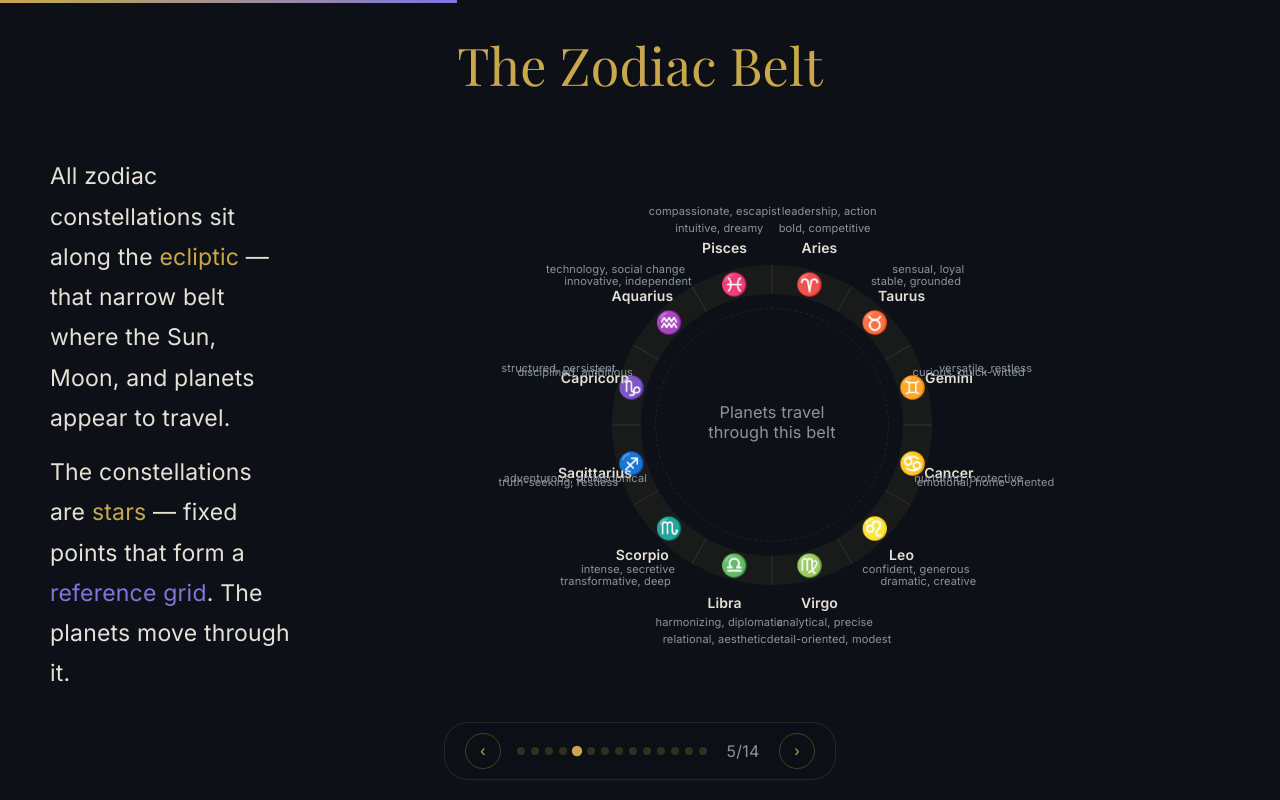
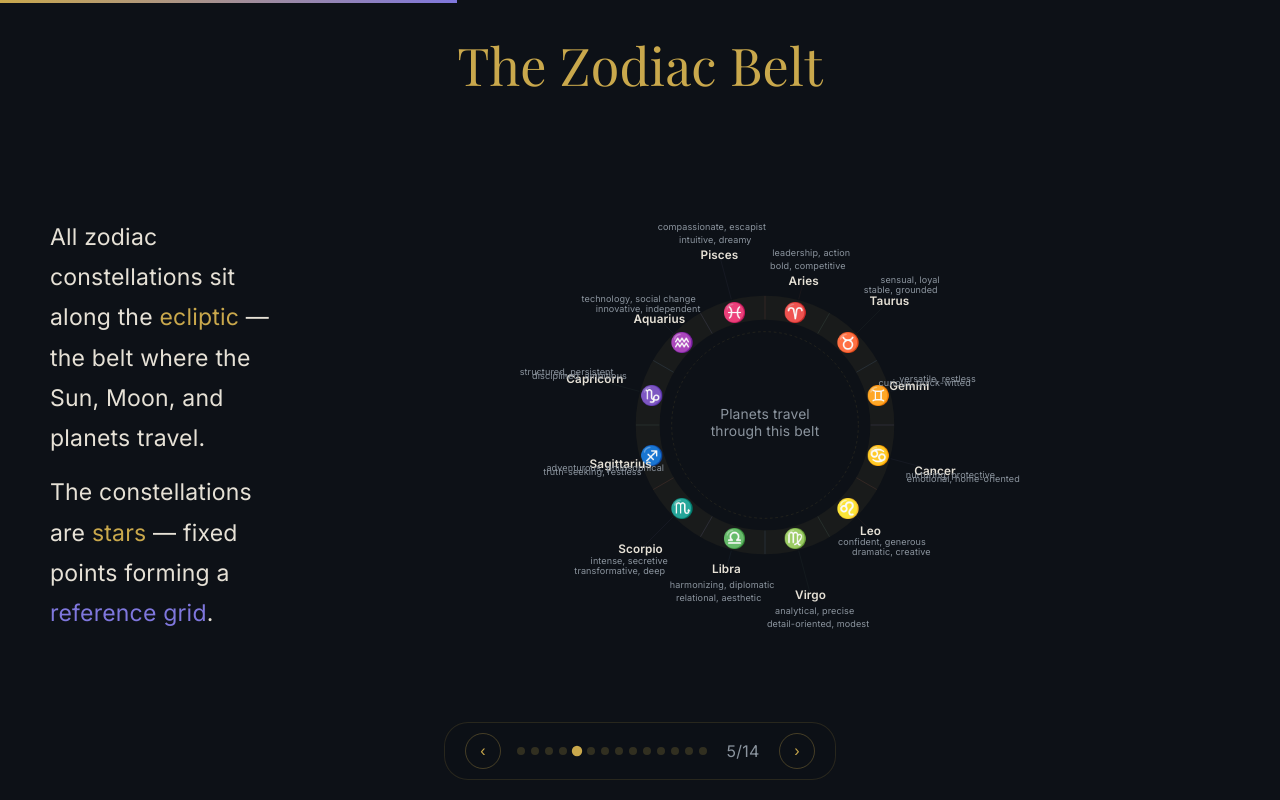
Before and after one commit to NLie2/whyastrologyisforrreal, a React (Vite) app: page / in a window 1280 px wide. Both pictures are taken after a click on the button 577 px from the left and 751 px from the top of the page. Built offline with nearby package versions, Linux system fonts and the light colour scheme; a web font is replaced by a local one.

Commit message:
Stagger zodiac labels to prevent overlap

```diff
--- a/src/slides/SlideEcliptic.jsx
+++ b/src/slides/SlideEcliptic.jsx
@@ -1,5 +1,5 @@
 export default function SlideEcliptic() {
-  const cx = 550, cy = 550, r = 250
+  const cx = 600, cy = 600, r = 220
   const signs = ['\u2648','\u2649','\u264A','\u264B','\u264C','\u264D','\u264E','\u264F','\u2650','\u2651','\u2652','\u2653']
   const names = ['Aries','Taurus','Gemini','Cancer','Leo','Virgo','Libra','Scorpio','Sagittarius','Capricorn','Aquarius','Pisces']
   const kw1 = ['bold, competitive','stable, grounded','curious, quick-witted','nurturing, protective','confident, generous','analytical, precise','harmonizing, diplomatic','intense, secretive','adventurous, philosophical','disciplined, ambitious','innovative, independent','intuitive, dreamy']
@@ -7,50 +7,61 @@ export default function SlideEcliptic() {
   const els = ['fire','earth','air','water','fire','earth','air','water','fire','earth','air','water']
   const elC = { fire: '#E07A5F', earth: '#81B29A', air: '#85B7EB', water: '#AFA9EC' }
 
+  // Stagger: even indices closer, odd indices further out
+  const nameR = (i) => r + (i % 2 === 0 ? 60 : 110)
+  const kw1R = (i) => nameR(i) + 30
+  const kw2R = (i) => nameR(i) + 55
+
   return (
     <div style={{ display: 'flex', flexDirection: 'column', alignItems: 'center', justifyContent: 'center', flex: 1 }}>
       <h2>The Zodiac Belt</h2>
 
-      <div style={{ display: 'flex', alignItems: 'center', justifyContent: 'center', flex: 1, width: '100%', gap: 24 }}>
-        {/* Text on left */}
-        <div style={{ maxWidth: 240, flexShrink: 0 }}>
-          <p>All zodiac constellations sit along the <span className="highlight">ecliptic</span> — that narrow belt where the Sun, Moon, and planets appear to travel.</p>
-          <p style={{ marginTop: 14 }}>The constellations are <span className="highlight">stars</span> — fixed points that form a <span className="highlight2">reference grid</span>. The planets move through it.</p>
+      <div style={{ display: 'flex', alignItems: 'center', justifyContent: 'center', flex: 1, width: '100%', gap: 20 }}>
+        <div style={{ maxWidth: 230, flexShrink: 0 }}>
+          <p>All zodiac constellations sit along the <span className="highlight">ecliptic</span> — the belt where the Sun, Moon, and planets travel.</p>
+          <p style={{ marginTop: 14 }}>The constellations are <span className="highlight">stars</span> — fixed points forming a <span className="highlight2">reference grid</span>.</p>
         </div>
 
-        <svg viewBox="0 0 1100 1100" style={{ flex: 1, maxHeight: '80vh' }}>
-          <circle cx={cx} cy={cy} r={r} fill="none" stroke="rgba(201,168,76,0.25)" strokeWidth="50" opacity="0.25" />
+        <svg viewBox="0 0 1200 1200" style={{ flex: 1, maxHeight: '80vh' }}>
+          <circle cx={cx} cy={cy} r={r} fill="none" stroke="rgba(201,168,76,0.25)" strokeWidth="45" opacity="0.25" />
 
           {Array.from({ length: 12 }).map((_, i) => {
             const a1 = (i * 30 - 90) * Math.PI / 180
             const amid = ((i * 30 + 15) - 90) * Math.PI / 180
             const x = cx + r * Math.cos(amid)
             const y = cy + r * Math.sin(amid)
-            const lx1 = cx + (r - 25) * Math.cos(a1)
-            const ly1 = cy + (r - 25) * Math.sin(a1)
-            const lx2 = cx + (r + 25) * Math.cos(a1)
-            const ly2 = cy + (r + 25) * Math.sin(a1)
-            const nx = cx + (r + 65) * Math.cos(amid)
-            const ny = cy + (r + 65) * Math.sin(amid)
-            const q1x = cx + (r + 100) * Math.cos(amid)
-            const q1y = cy + (r + 100) * Math.sin(amid)
-            const q2x = cx + (r + 130) * Math.cos(amid)
-            const q2y = cy + (r + 130) * Math.sin(amid)
+            const lx1 = cx + (r - 22) * Math.cos(a1)
+            const ly1 = cy + (r - 22) * Math.sin(a1)
+            const lx2 = cx + (r + 22) * Math.cos(a1)
+            const ly2 = cy + (r + 22) * Math.sin(a1)
+            const nr = nameR(i)
+            const nx = cx + nr * Math.cos(amid)
+            const ny = cy + nr * Math.sin(amid)
+            const q1r = kw1R(i)
+            const q1x = cx + q1r * Math.cos(amid)
+            const q1y = cy + q1r * Math.sin(amid)
+            const q2r = kw2R(i)
+            const q2x = cx + q2r * Math.cos(amid)
+            const q2y = cy + q2r * Math.sin(amid)
             const color = elC[els[i]]
+            // Thin connector line from circle to name
+            const connX = cx + (r + 24) * Math.cos(amid)
+            const connY = cy + (r + 24) * Math.sin(amid)
             return (
               <g key={i}>
-                <line x1={lx1} y1={ly1} x2={lx2} y2={ly2} stroke={color} strokeWidth="0.8" opacity="0.35" />
-                <text x={x} y={y} textAnchor="middle" dominantBaseline="central" fontSize="38" fill={color}>{signs[i]}</text>
-                <text x={nx} y={ny} textAnchor="middle" dominantBaseline="central" fontSize="24" fill="var(--text)" fontWeight="600">{names[i]}</text>
-                <text x={q1x} y={q1y} textAnchor="middle" dominantBaseline="central" fontSize="19" fill="var(--text-muted)">{kw1[i]}</text>
-                <text x={q2x} y={q2y} textAnchor="middle" dominantBaseline="central" fontSize="19" fill="var(--text-muted)">{kw2[i]}</text>
+                <line x1={lx1} y1={ly1} x2={lx2} y2={ly2} stroke={color} strokeWidth="0.8" opacity="0.3" />
+                <line x1={connX} y1={connY} x2={nx} y2={ny} stroke={color} strokeWidth="0.5" opacity="0.2" />
+                <text x={x} y={y} textAnchor="middle" dominantBaseline="central" fontSize="36" fill={color}>{signs[i]}</text>
+                <text x={nx} y={ny} textAnchor="middle" dominantBaseline="central" fontSize="22" fill="var(--text)" fontWeight="600">{names[i]}</text>
+                <text x={q1x} y={q1y} textAnchor="middle" dominantBaseline="central" fontSize="17" fill="var(--text-muted)">{kw1[i]}</text>
+                <text x={q2x} y={q2y} textAnchor="middle" dominantBaseline="central" fontSize="17" fill="var(--text-muted)">{kw2[i]}</text>
               </g>
             )
           })}
 
-          <circle cx={cx} cy={cy} r={r - 50} fill="none" stroke="var(--accent)" strokeWidth="1" strokeDasharray="5 5" opacity="0.2" />
-          <text x={cx} y={cy - 12} textAnchor="middle" fontSize="28" fill="var(--text-muted)">Planets travel</text>
-          <text x={cx} y={cy + 22} textAnchor="middle" fontSize="28" fill="var(--text-muted)">through this belt</text>
+          <circle cx={cx} cy={cy} r={r - 45} fill="none" stroke="var(--accent)" strokeWidth="1" strokeDasharray="5 5" opacity="0.2" />
+          <text x={cx} y={cy - 12} textAnchor="middle" fontSize="26" fill="var(--text-muted)">Planets travel</text>
+          <text x={cx} y={cy + 20} textAnchor="middle" fontSize="26" fill="var(--text-muted)">through this belt</text>
         </svg>
       </div>
     </div>
```
